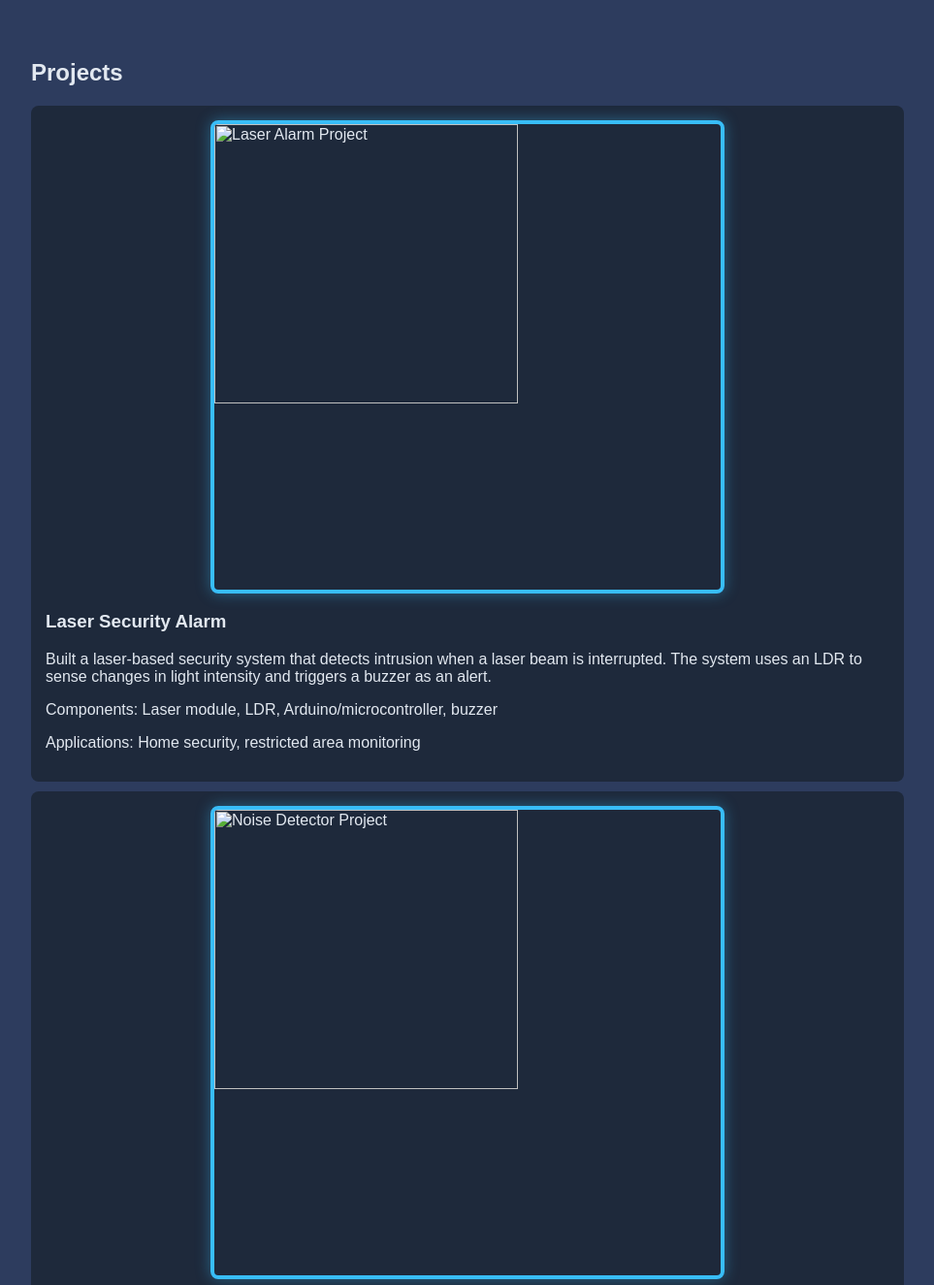
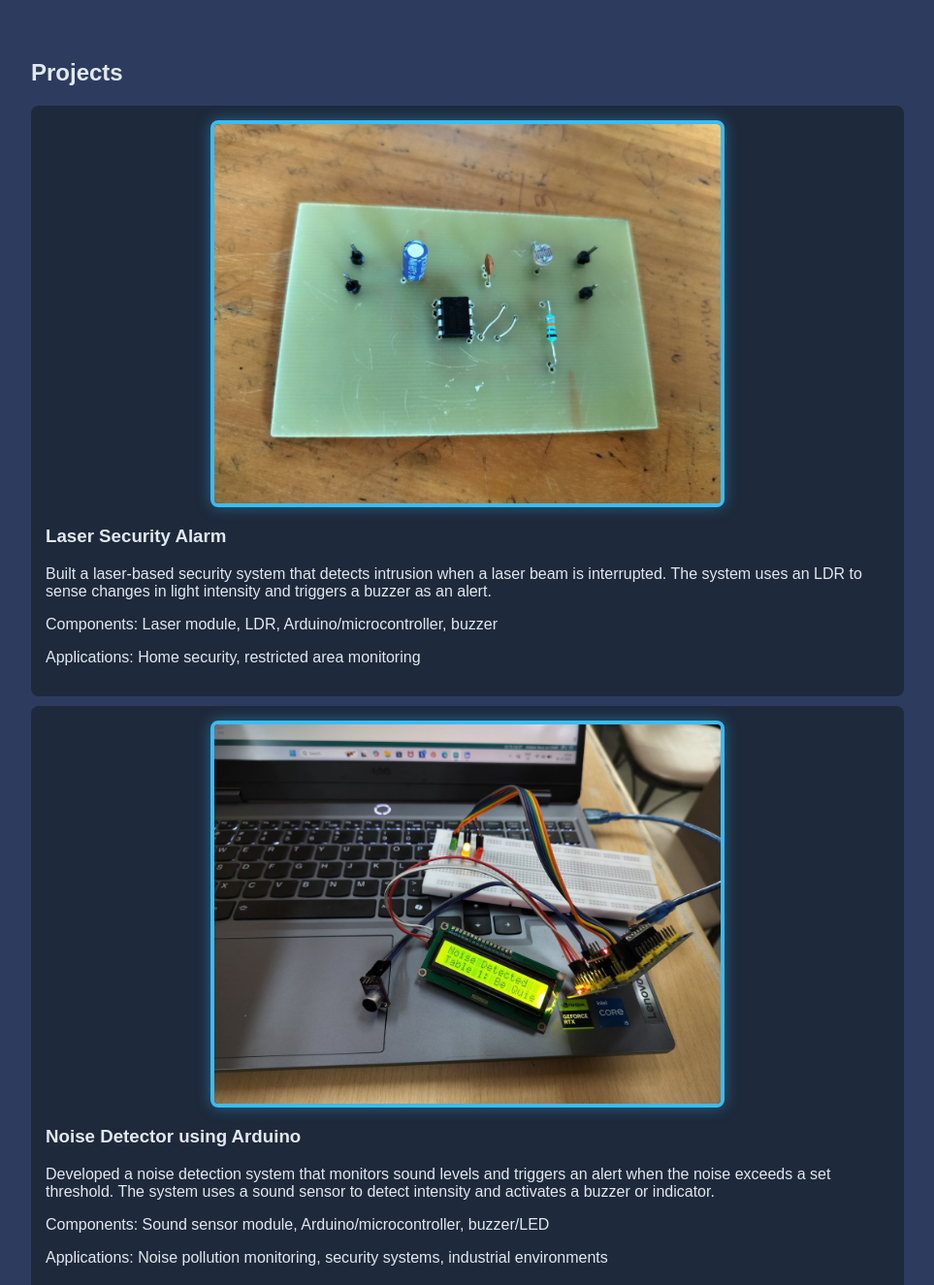
Before and after one commit to Varadx/portfolio, a plain HTML site: page index.html in a window 1280 px wide. Shown: the part 1240-2565 px from the top of the page at 97% size, without its empty margins (158-1121 px from the left). Drawn offline with Linux system fonts and the light colour scheme.

Commit message:
Update index.html

```diff
--- a/index.html
+++ b/index.html
@@ -65,7 +65,7 @@ Always eager to learn, improve, and build something exciting!
     <section id="projects">
         <h2>Projects</h2>
         <div class="project">
-            <img src="images/laser-alarm.jpg" alt="Laser Alarm Project">
+            <img src="laser-alarm.jpg" alt="Laser Alarm Project">
             <h3>Laser Security Alarm</h3>
             <p>
                 <p>Built a laser-based security system that detects intrusion when a laser beam is interrupted. The system uses an LDR to sense changes in light intensity and triggers a buzzer as an alert.</p>
@@ -75,7 +75,7 @@ Always eager to learn, improve, and build something exciting!
 
         </div>
         <div class="project">
-            <img src="images/noise-detector.jpg" alt="Noise Detector Project">
+            <img src="noise-detector.jpg" alt="Noise Detector Project">
 
             <h3>Noise Detector using Arduino</h3>
             <p>
```
